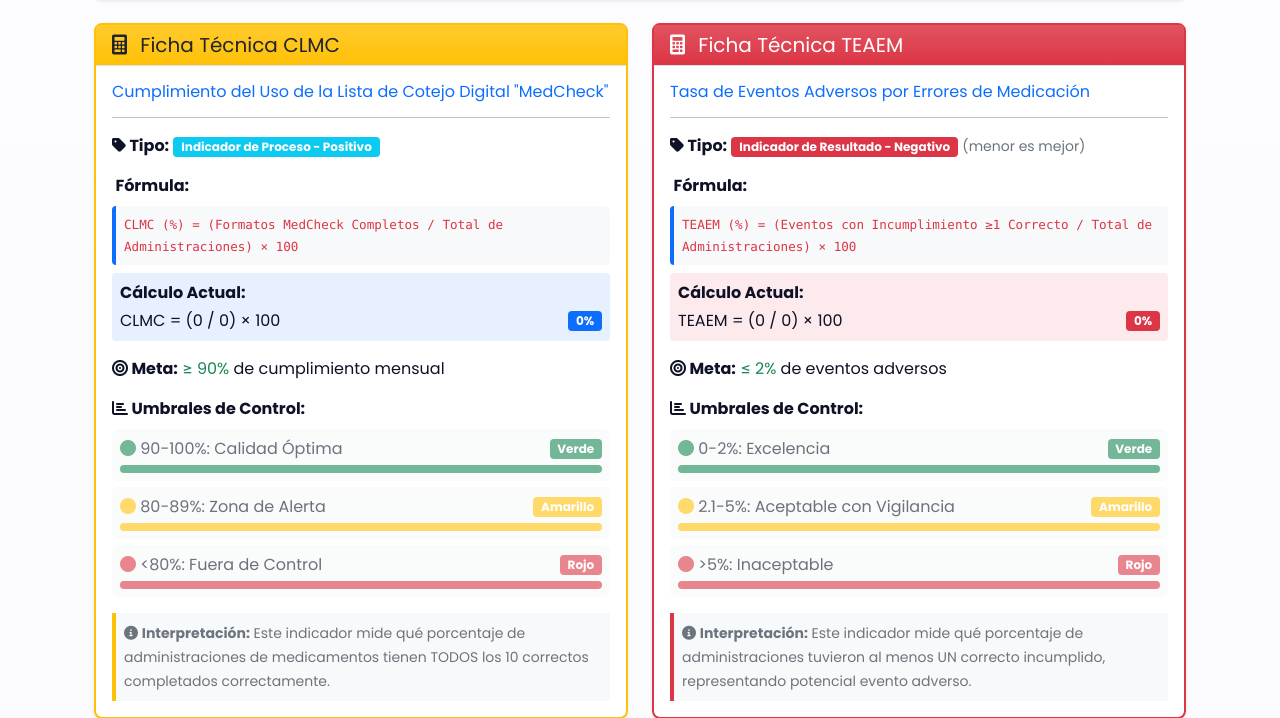
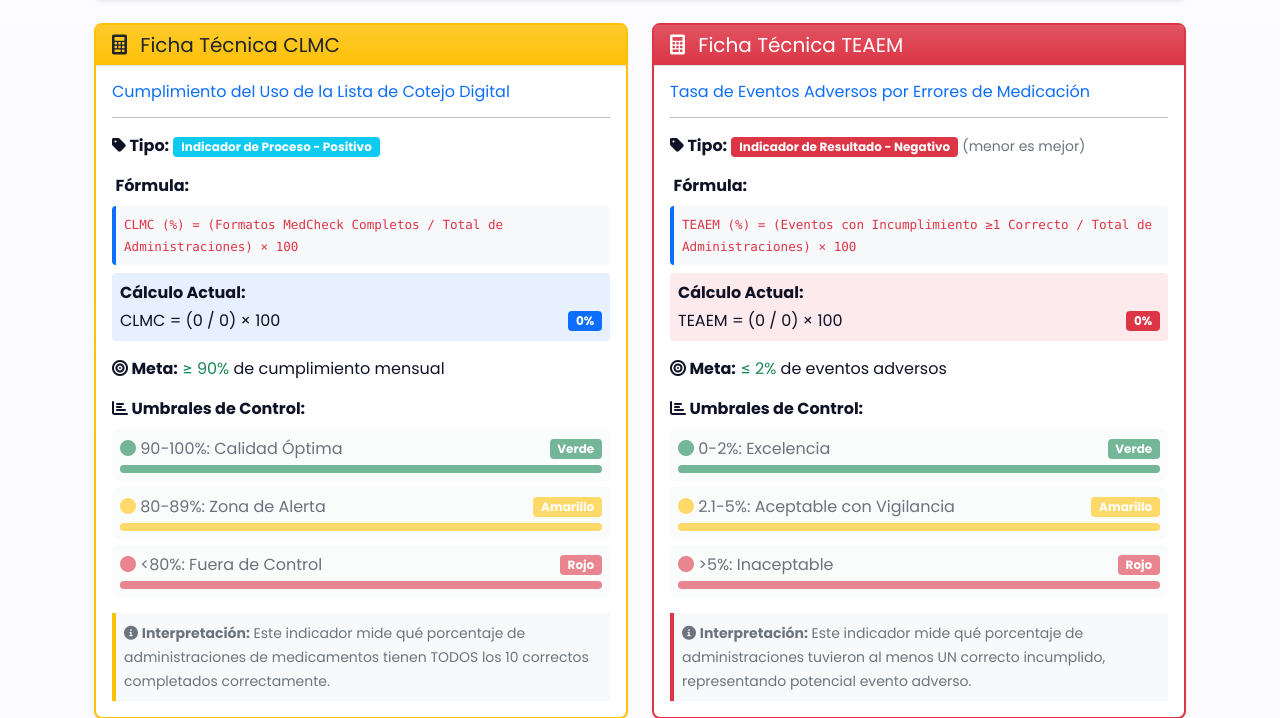
Before and after one commit to angiealadro-dotcom/MEDCHECK, a Python web app: template templates/indicadores_calidad.html in a window 1280 px wide. Shown: the part 1220-1938 px from the top of the page. Run offline with Jinja, Linux system fonts and the light colour scheme; the template is opened without the code that fills it, so the values that code supplies are empty.

Commit message:
fix: remove MedCheck from CLMC technical spec title

```diff
--- a/templates/indicadores_calidad.html
+++ b/templates/indicadores_calidad.html
@@ -162,7 +162,7 @@
                     </h5>
                 </div>
                 <div class="card-body">
-                    <h6 class="text-primary">Cumplimiento del Uso de la Lista de Cotejo Digital "MedCheck"</h6>
+                    <h6 class="text-primary">Cumplimiento del Uso de la Lista de Cotejo Digital</h6>
                     <hr>
 
                     <div class="mb-3">
```
